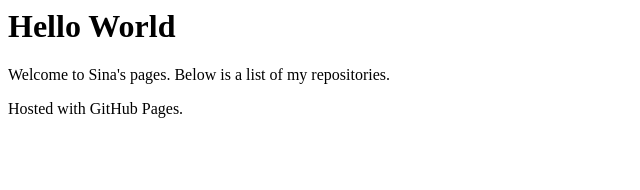
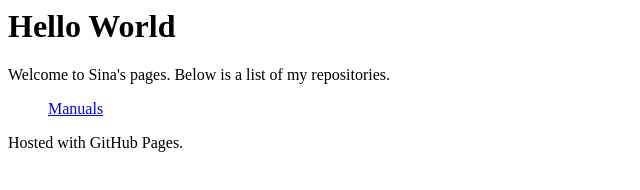
Before and after one commit to SinaLewis/SinaLewis.github.io, a plain HTML site: page index.html in a window 1280 px wide. Shown: the whole page, without its empty margins (0-640 px from the left). Drawn offline with Linux system fonts and the light colour scheme.

Commit message:
Update index.html

```diff
--- a/index.html
+++ b/index.html
@@ -4,7 +4,9 @@
     <body>
         <h1> Hello World</h1>
         <p> Welcome to Sina's pages. Below is a list of my repositories. </p>
-
+        <ul style="list-style-type:none">
+            <li><a href="sinalewis.github.io/Manuals">Manuals</a></li>
+        </ul>
         <p> Hosted with GitHub Pages.</p>
     </body>
 
```
